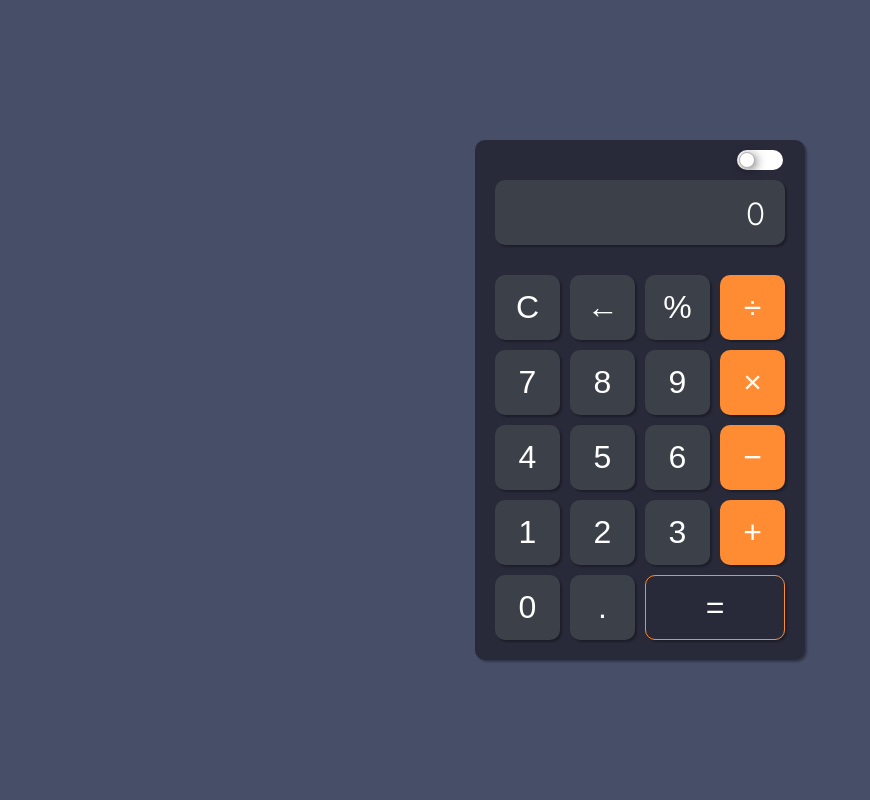
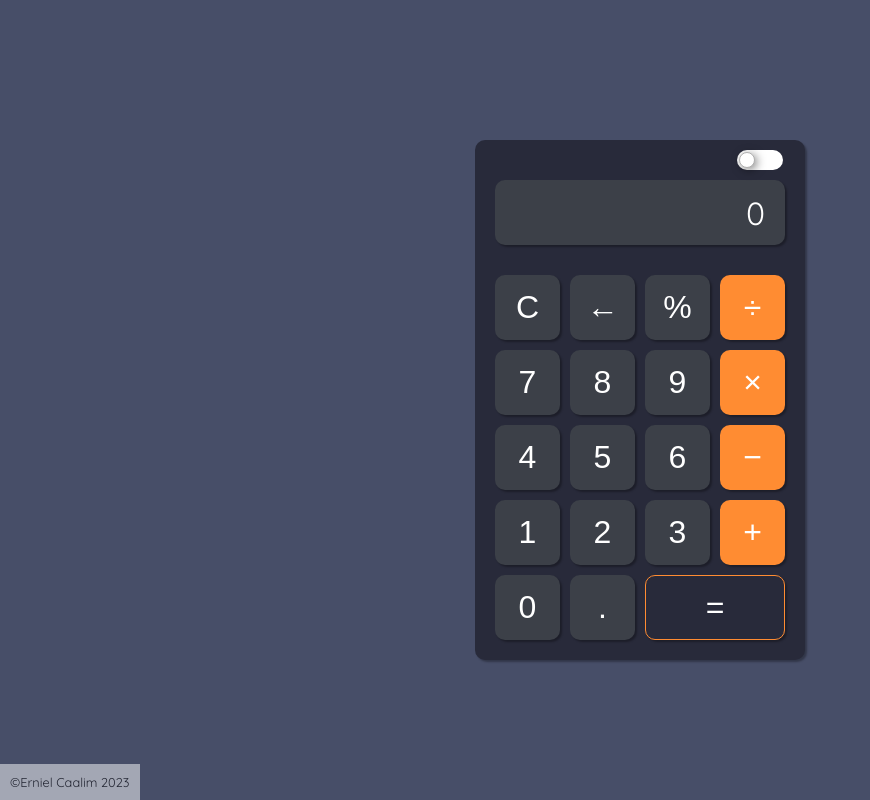
Before and after one commit to EMCSquare12/Dark-Light-Calculator, a plain HTML site: page index.html in a window 1280 px wide. Shown: the whole page, without its empty margins (0-870 px from the left). Drawn offline with nearby package versions, Linux system fonts and the light colour scheme.

Commit message:
Copy Rights included

```diff
--- a/index.html
+++ b/index.html
@@ -53,6 +53,7 @@
       </div>
     </div>
   </div>
+  <div class="copy-right">&copy;Erniel Caalim <span id="year"></span></div>
 
   <script src="https://cdnjs.cloudflare.com/ajax/libs/jquery/3.7.0/jquery.min.js"></script>
   <script src="script.js" charset="UTF-8"></script>
--- a/script.js
+++ b/script.js
@@ -5,6 +5,8 @@ $(document).ready(function () {
     const buttons = $("button");
     const body = $("body")
     const wrapper = $(".container");
+    const year = $("#year")
+    const date = new Date().getFullYear();
     let screenValue = ''
 
     //Dark and Light Mode Toggle
@@ -121,6 +123,7 @@ $(document).ready(function () {
             screen.val("Error");
         }
     }
+    year.text(date)
 });
 
 // if (screenValue.charAt(screenValue.length - 1) === $(buttons[3]).text()) {
--- a/style.css
+++ b/style.css
@@ -169,6 +169,16 @@ body .container .component-container .row button:last-child:nth-child(3):hover {
   transition: var(--transiton);
 }
 
+body .copy-right{
+  position: absolute;
+  left: 0;
+  bottom: 0;
+  background-color: #ffffff;
+  opacity: 0.5;
+  padding: 10px;
+  font-size: .8rem;
+}
+
 .light-body {
   background-color: var(--body-light-color);
   transition: var(--transiton);
```
